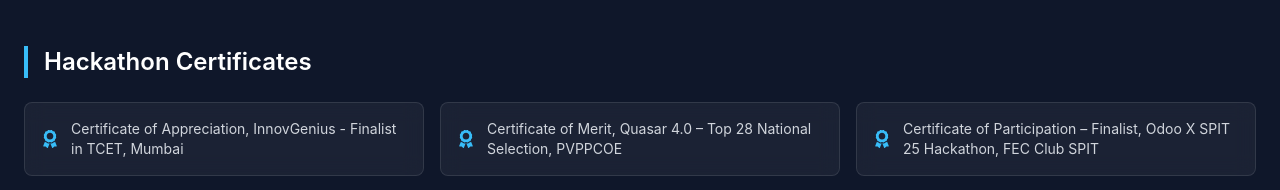
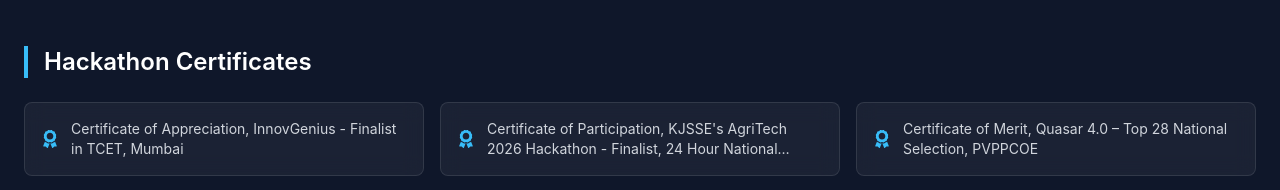
Before and after one commit to AtharvaLotankar11/My-Portfolio, a React (Vite) app in the folder frontend/: page / in a window 1280 px wide. Shown: the part 6831-7021 px from the top of the page. Built offline with nearby package versions, Linux system fonts and the light colour scheme; no server answers.

Commit message:
Added new certificate

```diff
--- a/frontend/src/components/Certifications.jsx
+++ b/frontend/src/components/Certifications.jsx
@@ -59,6 +59,7 @@
             title: "Hackathon Certificates",
             items: [
                 { name: "Certificate of Appreciation, InnovGenius - Finalist in TCET, Mumbai", url: "https://drive.google.com/file/d/1fVqQKzsAiDXNM7PisEg1T9htsvvrkdxT/view?usp=drive_link" },
+                { name: "Certificate of Participation, KJSSE's AgriTech 2026 Hackathon - Finalist, 24 Hour National Hackathon", url: "https://drive.google.com/file/d/1ph-jG15H0cDBu2chgXmo6g3b0LWVhEpx/view?usp=drive_link" },
                 { name: "Certificate of Merit, Quasar 4.0 – Top 28 National Selection, PVPPCOE", url: "https://drive.google.com/file/d/1zzkSbHNAWYOaMId-I6Nt0WAtRC1D4o3J/view?usp=sharing" },
                 { name: "Certificate of Participation – Finalist, Odoo X SPIT 25 Hackathon, FEC Club SPIT", url: "https://drive.google.com/file/d/1QXmzU03Jr9VZEIK4ClSgsMw4KvcwwlO2/view?usp=sharing" },
                 { name: "Certificate of Achievement, Hack-AI-Thon 3.0 Hackathon – AI Colegion VESIT", url: "https://drive.google.com/file/d/1-muADZcB8Ki56JBQDJNf3PVclV3-Rywy/view" },
```
